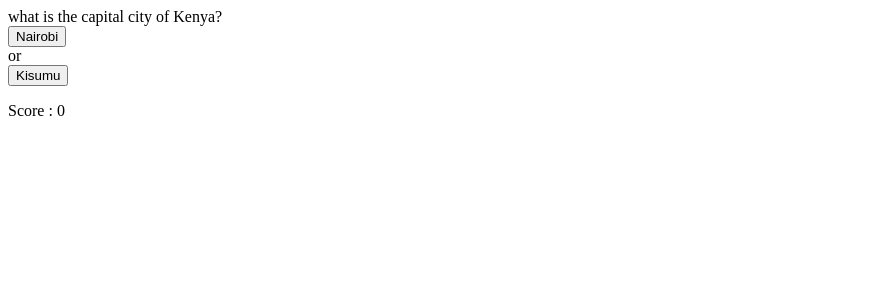
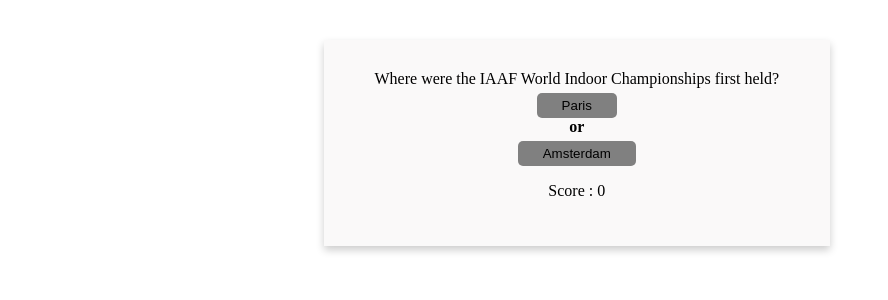
Before and after one commit to SazzadForazi/google-word-coach, a React (Create React App) app: page / in a window 1280 px wide. Shown: the top 300 px of the page, without its empty margins (0-888 px from the left). Built offline with nearby package versions, Linux system fonts and the light colour scheme.

Commit message:
first commit

```diff
--- a/src/App.js
+++ b/src/App.js
@@ -1,6 +1,5 @@
 import React from "react";
 import Container from "./Container";
-
 function App() {
   return (
     <div className="App">
--- /dev/null
+++ b/src/Container.css
@@ -0,0 +1,17 @@
+.wrapper{
+    box-shadow: 0 4px 8px 0 rgba(0,0,0,0.2);
+    transition: 0.3s;
+    width: 40%;
+    text-align: center;
+    display: flex;
+    justify-content: center;
+    margin-left: 25%;
+    margin-top: 40px;
+    padding: 30px 0;
+    background-color: hsl(0, 9%, 98%);
+    /* cursor: pointer; */
+}
+.wrapper:hover{
+    box-shadow: 0 8px 16px 0 rgba(0,0,0,0.2);
+
+}
--- a/src/Container.js
+++ b/src/Container.js
@@ -1,6 +1,6 @@
 import React, { Component } from "react";
 import Question from "./Question";
-
+import './Container.css'
 export default class Container extends Component {
     render() {
         return (
--- /dev/null
+++ b/src/Question.css
@@ -0,0 +1,8 @@
+.btn{
+    background-color: gray;
+    padding: 5px 25px;
+    border: none;
+    cursor: pointer;
+    border-radius: 5px;
+    margin-top: 5px;
+}
--- a/src/Question.js
+++ b/src/Question.js
@@ -1,10 +1,15 @@
 import React, { Component } from "react";
-
+import './Question.css'
 export default class Question extends Component {
     constructor() {
         super();
         this.state = {
             quiz: [
+                {
+                    question: "Where were the IAAF World Indoor Championships first held?",
+                    choices: ["Paris", " Amsterdam"],
+                    answer: "Paris"
+                },
                 {
                     question: "what is the capital city of Kenya?",
                     choices: ["Nairobi", "Kisumu"],
@@ -19,6 +24,16 @@
                     question: "what is the name of a female dog?",
                     choices: ["Bitch", "Cunt"],
                     answer: "Bitch"
+                },
+                {
+                    question: "A game called ” Mokshapat” was created by the 13th century poet saint Gyandev, It is the original version of which of the following games of today?",
+                    choices: ["Ludo", "Snakes & Ladders"],
+                    answer: "Snakes & Ladders"
+                },
+                {
+                    question: "Rovers Cup is related to which of the following sports?",
+                    choices: ["Tennis", "Football"],
+                    answer: "Football"
                 },
                 {
                     question: "What election year did president Trump lose to Biden?",
@@ -38,12 +53,12 @@
         let currentChoice1 = quiz[index].choices[0];
         let currentChoice2 = quiz[index].choices[1];
         let btn1 = (
-            <button value={currentChoice1} onClick={this.validateAnswer}>
+            <button className="btn" value={currentChoice1} onClick={this.validateAnswer}>
                 {currentChoice1}
             </button>
         );
         let btn2 = (
-            <button value={currentChoice2} onClick={this.validateAnswer}>
+            <button className="btn" value={currentChoice2} onClick={this.validateAnswer}>
                 {currentChoice2}
             </button>
         );
@@ -54,7 +69,7 @@
 
                 {btn1}
 
-                <div>or</div>
+                <div><b>or</b></div>
 
                 {btn2}
 
@@ -68,13 +83,13 @@
         let index = this.state.currentQuestionIndex;
         if (e.target.value === this.state.quiz[index].answer) {
             this.setState({
-                score: this.state.score + 1,
+                score: this.state.score + 10,
                 currentQuestionIndex:
-                    (this.state.currentQuestionIndex + 1) % this.state.quiz.length
+                    (this.state.currentQuestionIndex + 10) % this.state.quiz.length
 
             });
         } else {
-            this.setState({ score: this.state.score - 1 });
+            this.setState({ score: this.state.score - 10 });
         }
     };
 
```
